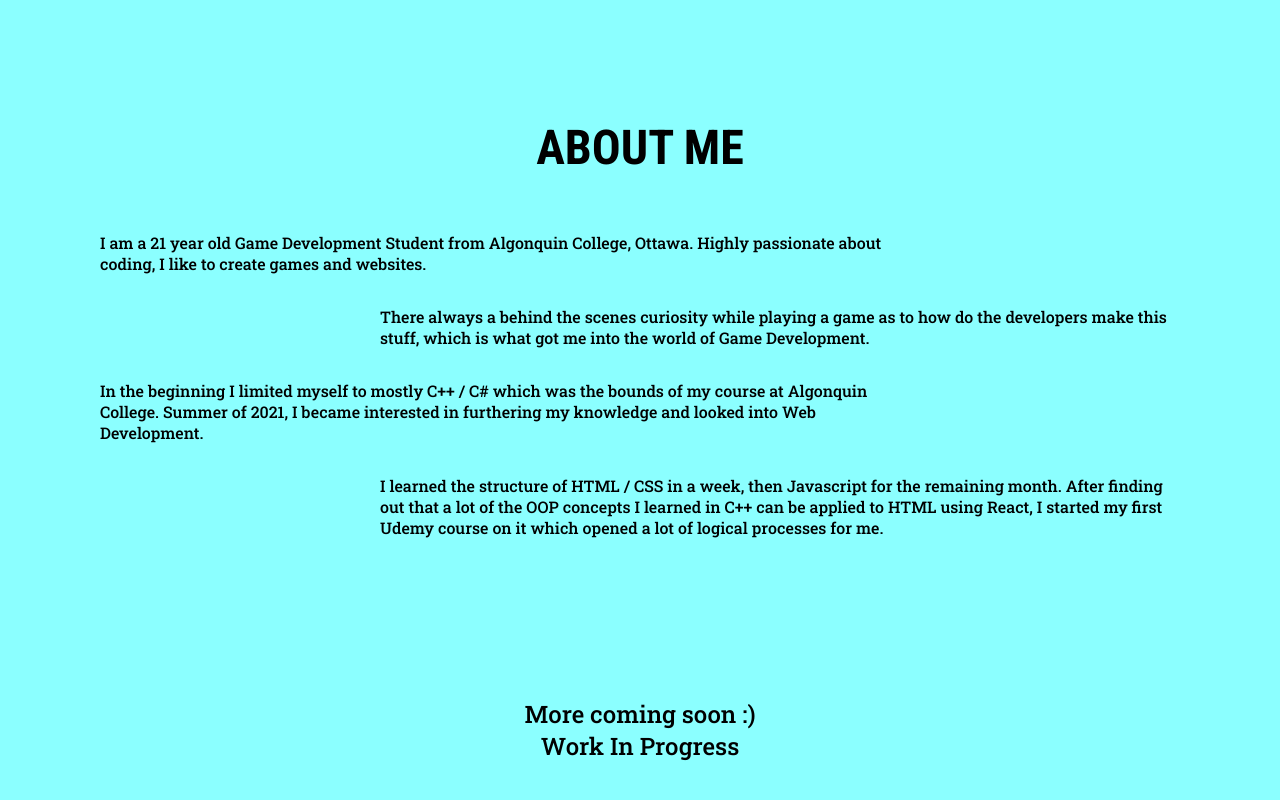
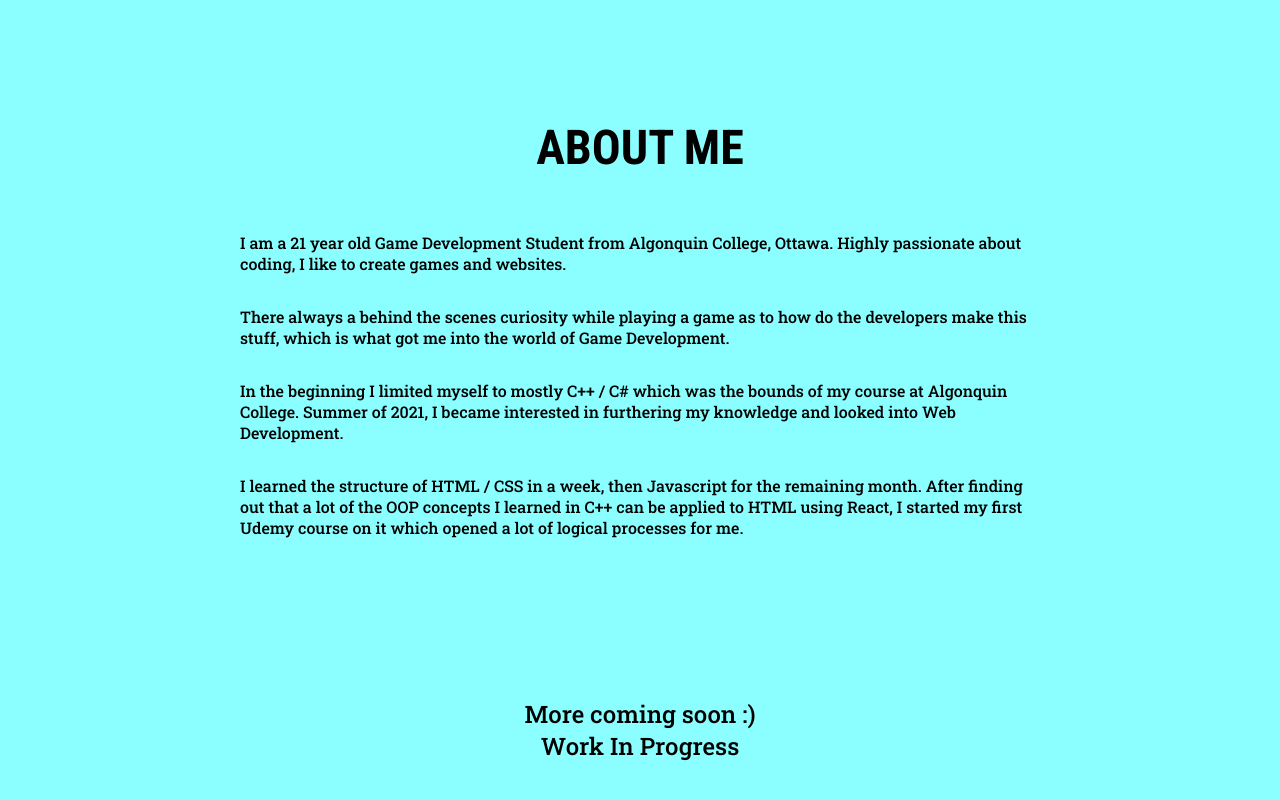
Before and after one commit to fr3drick545/fredfolio4, a React (Create React App) app: page / in a window 1280 px wide. Shown: the part 740-1540 px from the top of the page. Built offline with nearby package versions, Linux system fonts and the light colour scheme.

Commit message:
changed about section

```diff
--- a/src/components/About.js
+++ b/src/components/About.js
@@ -44,7 +44,7 @@ const About = () => {
           websites.
         </motion.p>
         <motion.p
-          initial={{ opacity: 0, x: -200 }}
+          initial={{ opacity: 0, x: 200 }}
           whileInView="visible"
           variants={Xmove}
           viewport={{ once: true }}
@@ -66,7 +66,7 @@ const About = () => {
           interested in furthering my knowledge and looked into Web Development.
         </motion.p>
         <motion.p
-          initial={{ opacity: 0, x: -200 }}
+          initial={{ opacity: 0, x: 200 }}
           whileInView="visible"
           variants={Xmove}
           viewport={{ once: true }}
--- a/src/components/App.scss
+++ b/src/components/App.scss
@@ -78,15 +78,7 @@
 
     p {
       max-width: 50rem;
-    }
-
-    :nth-child(2) {
-      justify-self: right;
-      margin-left: 10%;
-    }
-    :nth-child(4) {
-      justify-self: right;
-      margin-left: 10%;
+      margin: 0 auto;
     }
   }
 
```
